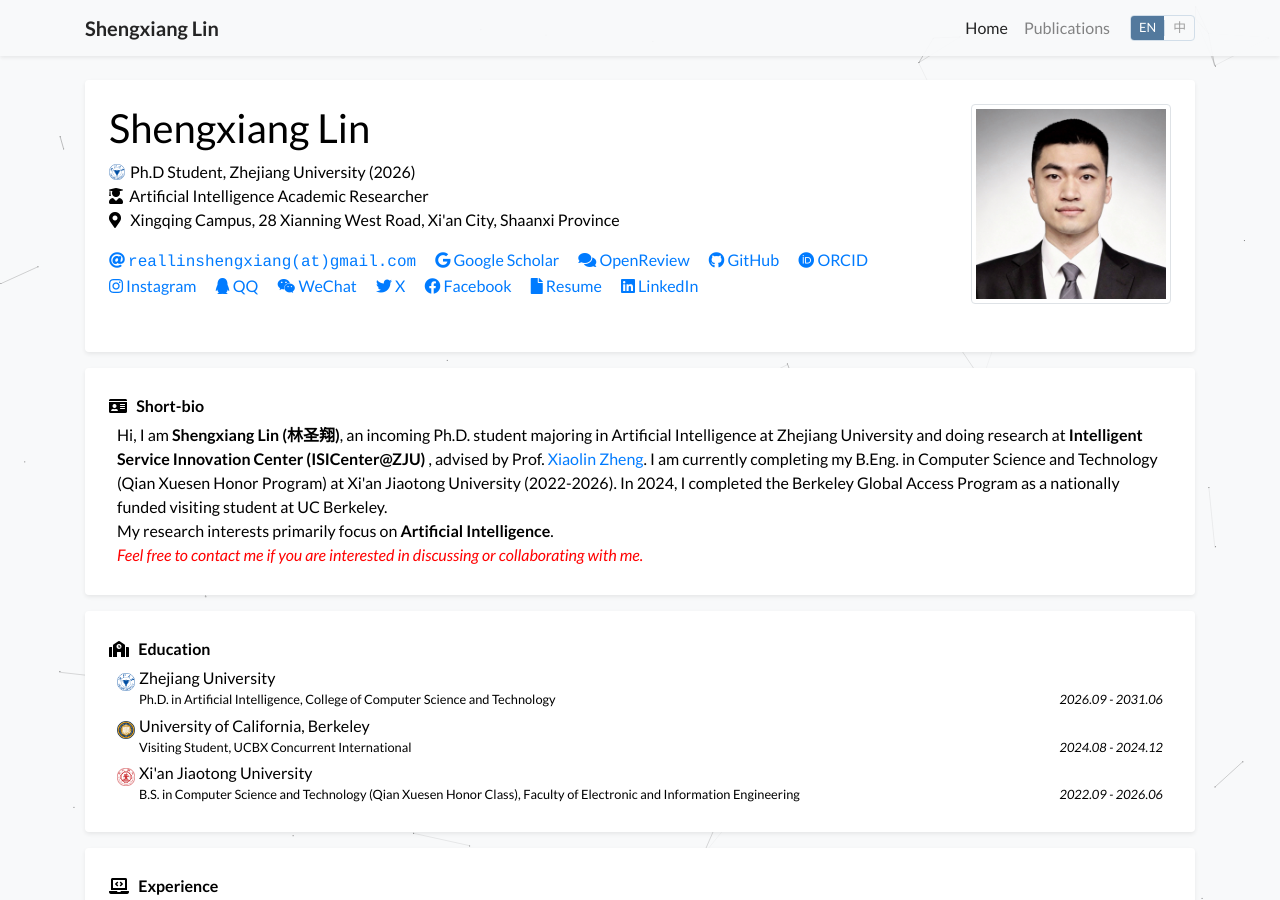
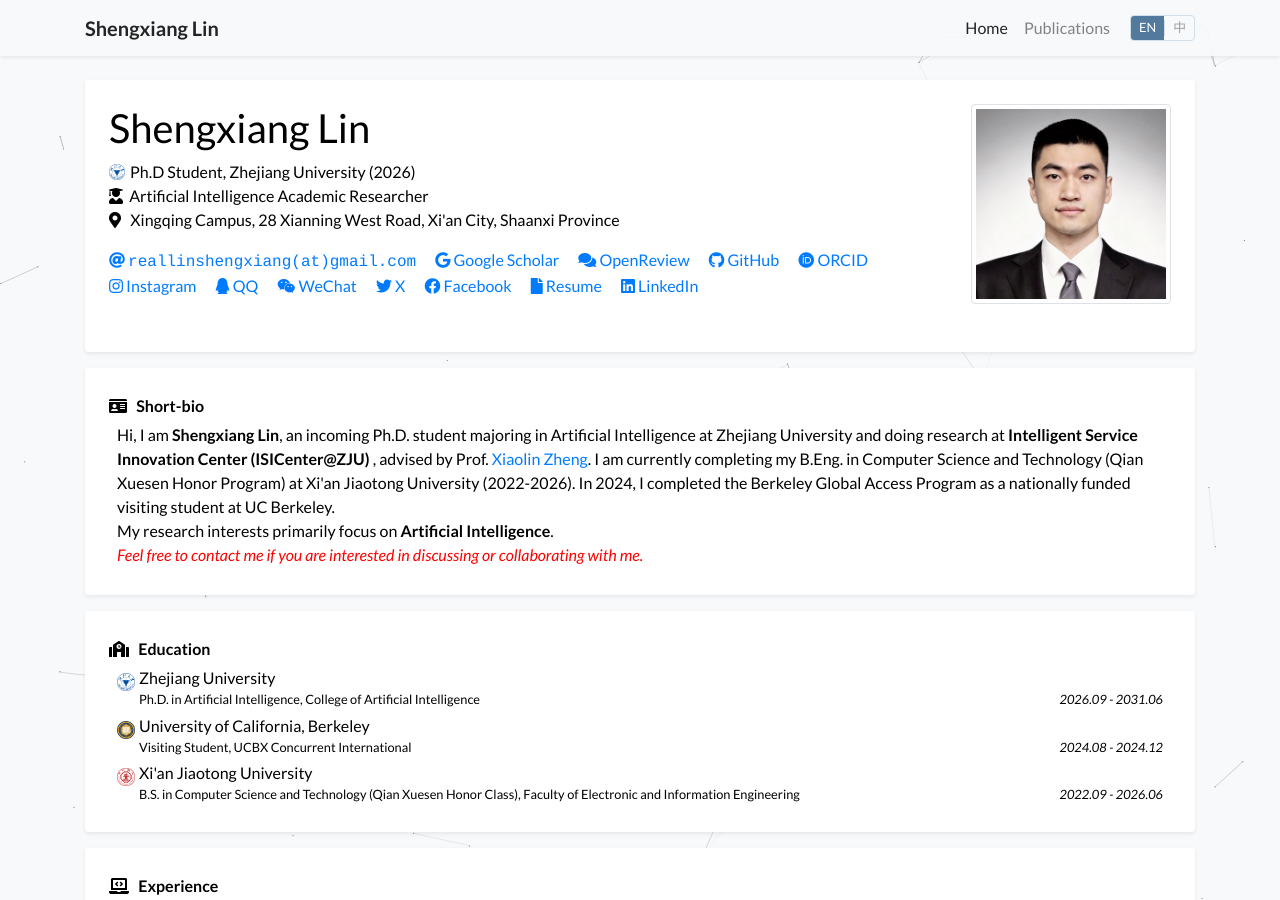
Before and after one commit to Shengxiang-Lin/Shengxiang-Lin.github.io, a Jekyll site: the page built from index.html, in a window 1280 px wide and 900 px high. Built offline with Jekyll 4.4.1, drawn with Linux system fonts in a browser that asks for light colours; a style sheet for code colours, icons or effects is not loaded.

Commit message:
Update profile.yml

```diff
--- a/_data/profile.yml
+++ b/_data/profile.yml
@@ -32,14 +32,14 @@
 orcid: 0009-0006-5550-1488
 
 short_bio: >-
-  Hi, I am <strong>Shengxiang Lin (林圣翔)</strong>, an incoming Ph.D. student majoring in Artificial Intelligence at Zhejiang University and doing research at <strong>Intelligent Service Innovation Center (ISICenter@ZJU) </strong>, advised by Prof. <a href="https://scholar.google.com/citations?user=MY23M60AAAAJ">Xiaolin Zheng</a>.
+  Hi, I am <strong>Shengxiang Lin</strong>, an incoming Ph.D. student majoring in Artificial Intelligence at Zhejiang University and doing research at <strong>Intelligent Service Innovation Center (ISICenter@ZJU) </strong>, advised by Prof. <a href="https://scholar.google.com/citations?user=MY23M60AAAAJ">Xiaolin Zheng</a>.
   I am currently completing my B.Eng. in Computer Science and Technology (Qian Xuesen Honor Program) at Xi'an Jiaotong University (2022-2026).
   In 2024, I completed the Berkeley Global Access Program as a nationally funded visiting student at UC Berkeley.
   <br> My research interests primarily focus on <strong>Artificial Intelligence</strong>.
   <br> <span style="color: red; font-style: italic;">Feel free to contact me if you are interested in discussing or collaborating with me.</span>
 
 short_bio_zh: >-
-  你好，我是<strong>林圣翔 (Shengxiang Lin)</strong>，即将就读浙江大学人工智能专业的博士研究生，并在<strong>智能服务创新中心 (ISICenter@ZJU)</strong>进行研究，导师为<a href="https://scholar.google.com/citations?user=MY23M60AAAAJ">郑小林教授</a>。
+  你好，我是<strong>林圣翔</strong>，即将就读浙江大学人工智能专业的博士研究生，并在<strong>智能服务创新中心</strong>进行研究，导师为<a href="https://scholar.google.com/citations?user=MY23M60AAAAJ">郑小林教授</a>。
   我目前正在西安交通大学计算机科学与技术专业（国家拔尖计划）完成我的学士学位（2022-2026）。
   2024年秋季，我参加了加州大学伯克利分校的交流学习项目。
   <br> 我的研究兴趣主要集中在<strong>可信人工智能</strong>领域。
@@ -58,7 +58,7 @@
   - name: Zhejiang University
     logo: assets/images/badges/zju_logo.webp
     url: "https://www.zju.edu.cn/"
-    position: Ph.D. in Artificial Intelligence, College of Computer Science and Technology
+    position: Ph.D. in Artificial Intelligence, College of Artificial Intelligence
     date: 2026.09 - 2031.06
   - name: University of California, Berkeley
     logo: assets/images/badges/ucb_logo.webp
@@ -75,7 +75,7 @@
   - name: 浙江大学
     logo: assets/images/badges/zju_logo.webp
     url: "https://www.zju.edu.cn/"
-    position: 人工智能专业博士研究生，计算机科学与技术学院
+    position: 人工智能专业博士研究生，人工智能学院
     date: 2026.09 - 2031.06
   - name: 加州大学伯克利分校
     logo: assets/images/badges/ucb_logo.webp
```
